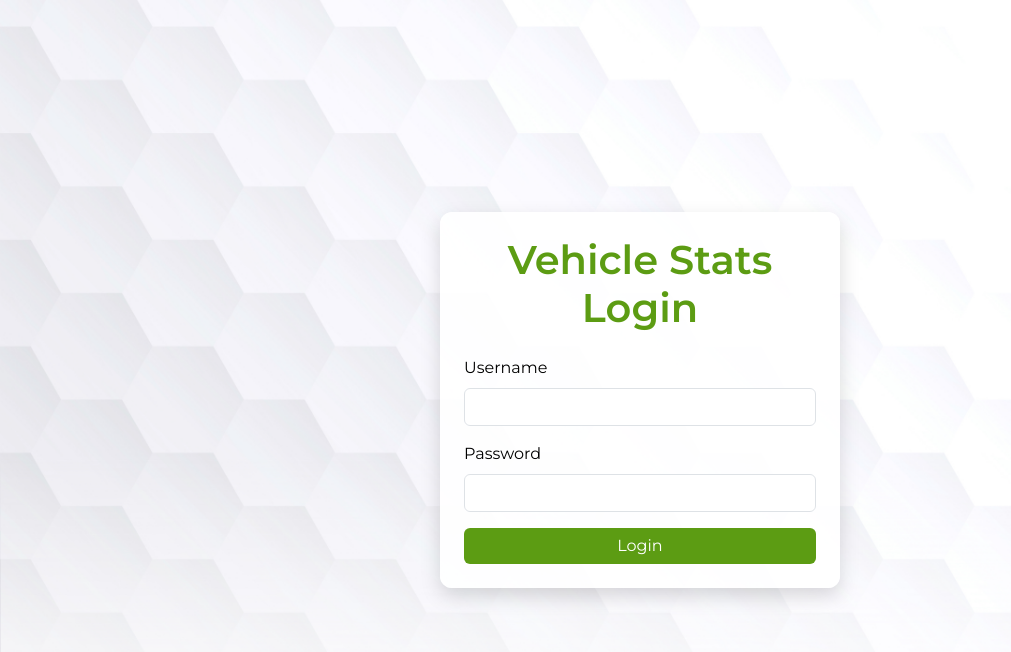
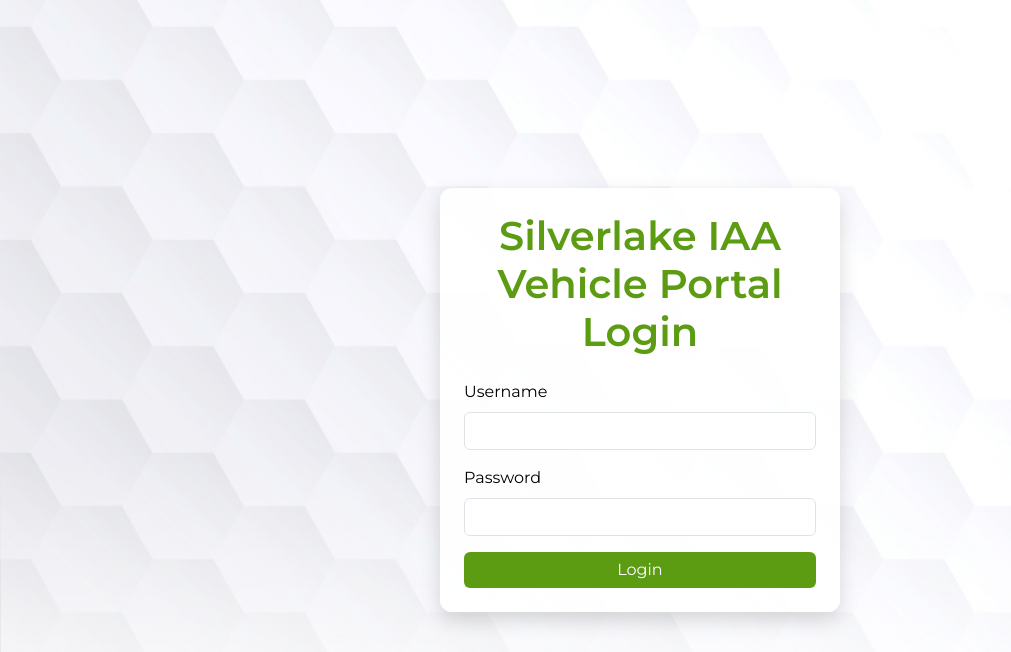
Before and after one commit to Silverlake-nacho/Silverlake.IAA, a Flask app: page /login in a window 1280 px wide. Shown: the top 652 px of the page, without its empty margins (0-1011 px from the left). Run offline with Flask 3, Linux system fonts and the light colour scheme.

Commit message:
Update login.html

```diff
--- a/templates/login.html
+++ b/templates/login.html
@@ -2,7 +2,7 @@
 <html lang="en">
 <head>
   <meta charset="utf-8">
-  <title>Vehicle Stats Login</title>
+  <title>Silverlake IAA Vehicle Portal Login</title>
   <link href="https://cdn.jsdelivr.net/npm/bootstrap@5.3.0/dist/css/bootstrap.min.css" rel="stylesheet">
   <link href="https://fonts.googleapis.com/css2?family=Montserrat:wght@400;600&display=swap" rel="stylesheet">
   <style>
@@ -52,7 +52,7 @@
 <body>
   <div class="login-wrapper">
     <div class="login-card">
-      <h1 class="mb-4 text-center">Vehicle Stats Login</h1>
+      <h1 class="mb-4 text-center">Silverlake IAA Vehicle Portal Login</h1>
       <form method="post">
         <input type="hidden" name="next" value="{{ next_url or '' }}">
         <div class="mb-3">
```
